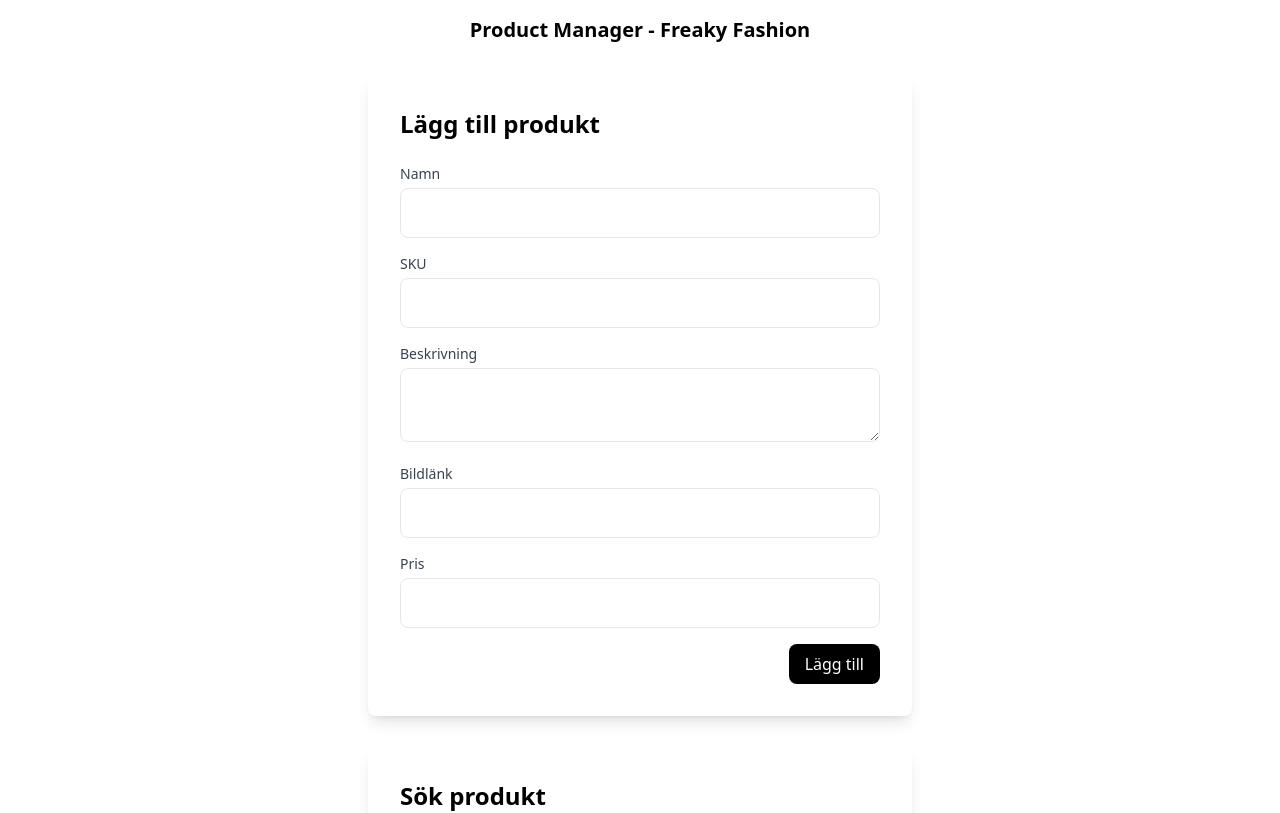
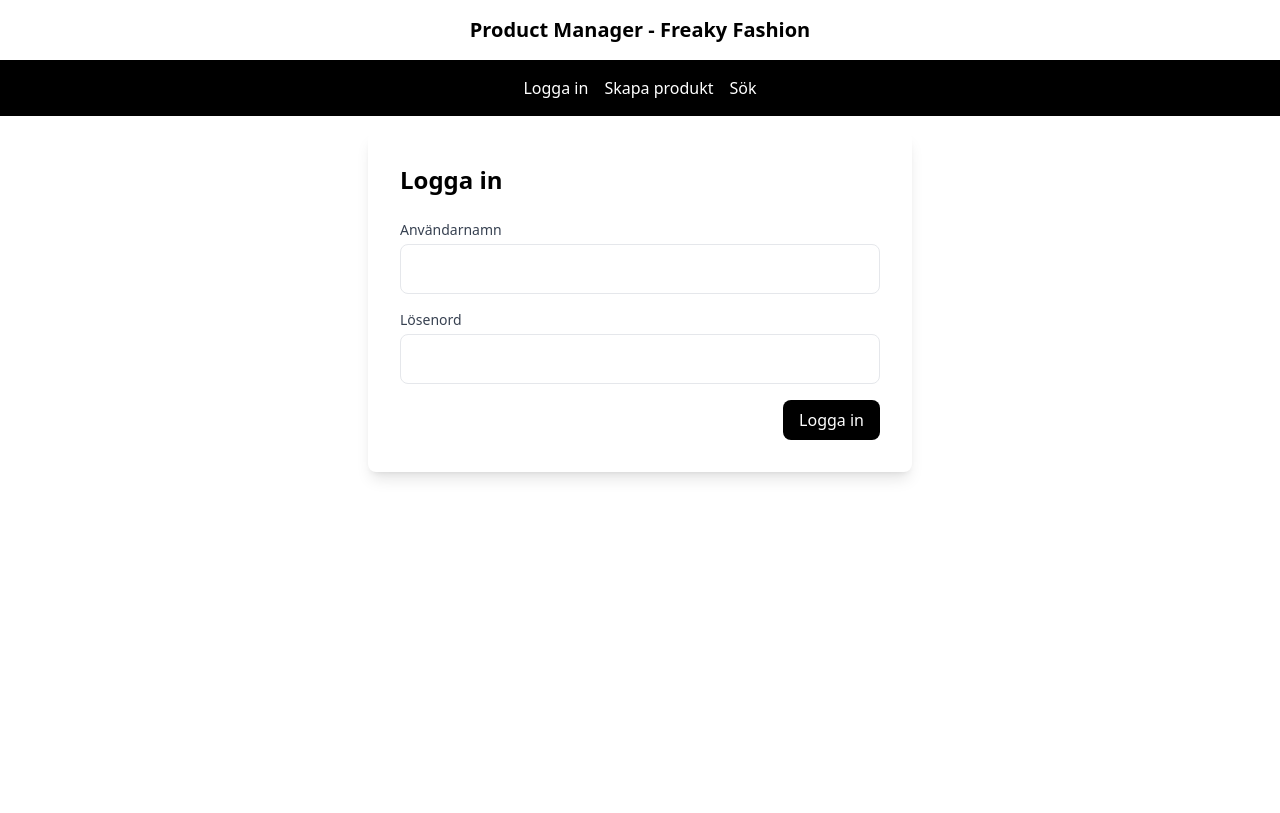
Before and after one commit to TKprinz/FreakyFashionReactClient, a React (Create React App) app: page /login in a window 1280 px wide. Shown: the top 813 px of the page. Built offline with nearby package versions, Linux system fonts and the light colour scheme; no server answers.

Commit message:
Add ability to route.

```diff
--- a/src/App.js
+++ b/src/App.js
@@ -1,8 +1,11 @@
 import React, { useState, useEffect } from "react";
 import ProductForm from "./components/Forms/ProductForm";
 import SearchBar from "./components/Search/SearchBar";
+import Login from "./components/Login/Login";
+import { BrowserRouter, Route, Routes, Link } from "react-router-dom"; // Lägg till Routes här
 
 function App() {
+  const [isLoggedIn, setIsLoggedIn] = useState(false);
   const [message, setMessage] = useState("");
   const [products, setProducts] = useState([]);
   const [token, setToken] = useState("");
@@ -11,9 +14,10 @@
     password: "Password1337",
   };
 
+  const [showLoggedInMessage, setShowLoggedInMessage] = useState(false);
+
   useEffect(() => {
     fetch("https://localhost:8000/auth", {
-      // Använd en relativ URL
       method: "POST",
       headers: {
         "Content-Type": "application/json",
@@ -22,9 +26,7 @@
     })
       .then((resp) => resp.json())
       .then((newToken) => {
-        // Uppdatera användarna med det nya objektet från API:et
         setToken(newToken.token);
-        // console.log(newToken);
         console.log(newToken);
       })
       .catch((error) => {
@@ -32,11 +34,19 @@
       });
   }, []);
 
+  const handleLogin = (username) => {
+    setIsLoggedIn(true);
+    setShowLoggedInMessage(true);
+    console.log(`Inloggad som ${username}`);
+
+    setTimeout(() => {
+      setShowLoggedInMessage(false);
+    }, 2000);
+  };
+
   const handleOnAdd = (product) => {
     console.log(token);
-    // Skicka informationen till web API:et med HTTP POST
     fetch("https://localhost:8000/products", {
-      // Använd en relativ URL
       method: "POST",
       headers: {
         "Content-Type": "application/json",
@@ -47,17 +57,13 @@
       .then((response) => {
         if (response.status === 201) {
           setMessage("Produkten har sparats.");
-          // Clear the form or perform any other necessary actions
-
-          // Fetch the newly added product and update the products state
           return response.json();
         } else {
           setMessage("Det uppstod ett fel när produkten sparades.");
-          throw new Error("Sparningsfel");
+          throw Error("Sparningsfel");
         }
       })
       .then((newProduct) => {
-        // Uppdatera produkterna med det nya objektet från API:et
         setProducts([...products, newProduct]);
       })
       .catch((error) => {
@@ -67,9 +73,7 @@
   };
 
   const handleSearch = (searchQuery) => {
-    // Gör en fetch-anrop till ditt web-API med den aktuella söktermen
     fetch(`https://localhost:8000/products/${searchQuery}`, {
-      // Använd en relativ URL
       method: "GET",
       headers: {
         "Content-Type": "application/json",
@@ -78,8 +82,7 @@
     })
       .then((response) => response.json())
       .then((data) => {
-        console.log(data); // Logga resultatet från API:et
-        // Uppdatera produkter med sökresultaten från API:et
+        console.log(data);
         setProducts(data);
       })
       .catch((error) => {
@@ -103,19 +106,61 @@
       },
     });
   };
+
   return (
     <div className="App">
       <p className="text-center py-4 text-xl font-semibold">
         Product Manager - Freaky Fashion
       </p>
+      <BrowserRouter>
         <header className="App-header">
-        <ProductForm onAdd={handleOnAdd} />
+          <div className="bg-black">
+            <nav className="bg-black-600 p-4">
+              <ul className="flex justify-center space-x-4">
+                <li>
+                  <Link
+                    to="/login"
+                    className="text-white hover:text-orange-500"
+                  >
+                    Logga in
+                  </Link>
+                </li>
+                <li>
+                  <Link
+                    to="/produktskapande"
+                    className="text-white hover:text-orange-500"
+                  >
+                    Skapa produkt
+                  </Link>
+                </li>
+                <li>
+                  <Link to="/sok" className="text-white hover:text-orange-500">
+                    Sök
+                  </Link>
+                </li>
+              </ul>
+            </nav>
+          </div>
+          <Routes>
+            {" "}
+            <Route path="/login" element={<Login onLogin={handleLogin} />} />
+            <Route
+              path="/produktskapande"
+              element={<ProductForm onAdd={handleOnAdd} />}
+            />
+            <Route
+              path="/sok"
+              element={
                 <SearchBar
                   onSearch={handleSearch}
                   result={products}
                   onDelete={handleDelete}
                 />
+              }
+            />
+          </Routes>
         </header>
+      </BrowserRouter>
     </div>
   );
 }
--- /dev/null
+++ b/src/components/Login/Login.jsx
@@ -0,0 +1,98 @@
+import React, { useState } from "react";
+
+const Login = ({ onLogin }) => {
+  const [username, setUsername] = useState("");
+  const [password, setPassword] = useState("");
+  const [error, setError] = useState("");
+
+  const handleUsernameChange = (e) => {
+    setUsername(e.target.value);
+  };
+
+  const handlePasswordChange = (e) => {
+    setPassword(e.target.value);
+  };
+
+  const handleSubmit = async (e) => {
+    e.preventDefault();
+
+    // Här kan du göra en HTTP-förfrågan till din backend för att autentisera användaren
+    // Ersätt detta med riktig autentiseringslogik
+    try {
+      // Här kan du använda en inloggningstjänst för att verifiera användarnamn och lösenord
+      // Om inloggningen är framgångsrik, anropa onLogin-funktionen för att meddela huvudappen att användaren är inloggad
+      const response = await fetch("https://localhost:8000/auth", {
+        method: "POST",
+        headers: {
+          "Content-Type": "application/json",
+        },
+        body: JSON.stringify({ username, password }),
+      });
+
+      if (response.status === 200) {
+        onLogin(username);
+      } else {
+        setError("Felaktigt användarnamn eller lösenord.");
+      }
+    } catch (error) {
+      setError("Ett fel uppstod vid inloggningen.");
+      console.error("Fel vid inloggning:", error);
+    }
+  };
+
+  return (
+    <div className="p-4 max-w-xl mx-auto">
+      <form
+        onSubmit={handleSubmit}
+        className="bg-white p-8 rounded-lg shadow-lg"
+      >
+        <h2 className="text-2xl font-semibold mb-6">Logga in</h2>
+        {error && <p className="text-red-500 mb-4">{error}</p>}
+        <div className="mb-4">
+          <label
+            htmlFor="username"
+            className="block text-sm font-medium text-gray-700"
+          >
+            Användarnamn
+          </label>
+          <input
+            type="text"
+            id="username"
+            name="username"
+            className="mt-1 p-3 w-full border rounded-lg focus:ring focus:ring-blue-300"
+            value={username}
+            onChange={handleUsernameChange}
+            required
+          />
+        </div>
+        <div className="mb-4">
+          <label
+            htmlFor="password"
+            className="block text-sm font-medium text-gray-700"
+          >
+            Lösenord
+          </label>
+          <input
+            type="password"
+            id="password"
+            name="password"
+            className="mt-1 p-3 w-full border rounded-lg focus:ring focus:ring-blue-300"
+            value={password}
+            onChange={handlePasswordChange}
+            required
+          />
+        </div>
+        <div className="flex justify-end">
+          <button
+            type="submit"
+            className="px-4 py-2 bg-black text-white rounded-lg hover:bg-gray-800 focus:ring focus:ring-gray-300"
+          >
+            Logga in
+          </button>
+        </div>
+      </form>
+    </div>
+  );
+};
+
+export default Login;
```
Lines whose indentation alone changed are shown as unchanged.
